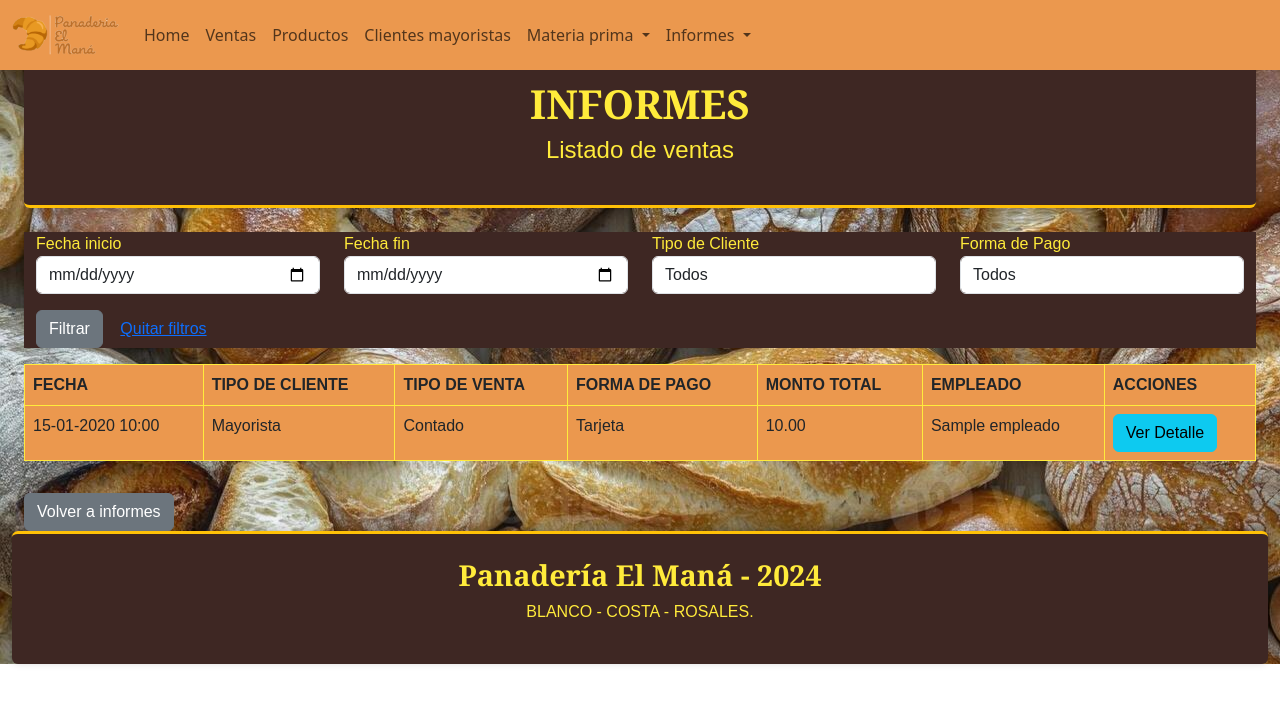
After one commit to costadonato/gestion_panaderia, a Django app: page /informes/ventas in a window 1280 px wide. The commit adds this page. Shown: the top 704 px of the page. Run offline with Django 5.2, Linux system fonts and the light colour scheme; tables that the repository leaves empty hold one stand-in row (values such as "Sample post").

Commit message:
agrego informes de ventas, y prod faltantes

```diff
--- a/apps/informe/templates/informe/home_informes.html
+++ b/apps/informe/templates/informe/home_informes.html
@@ -19,7 +19,7 @@
                         <div class="card-body">
                             <h5 class="card-title">Ventas</h5>
                             <p class="card-text">Explora todas las ventas realizadas por la panadería, con diferentes filtros para una mejor búsqueda.</p>
-                            <a href="{% url 'producto:lista_productos' %}" class="btn btn-success">ACCEDER</a>
+                            <a href="{% url 'informe:informe_ventas' %}" class="btn btn-success">ACCEDER</a>
                         </div>
                     </div>
                 </div>
@@ -59,7 +59,7 @@
                         <div class="card-body">
                             <h5 class="card-title">Productos faltantes</h5>
                             <p class="card-text">Listado sobre los productos en escasez, se necesita producir más!</p>
-                            <a href="{% url 'proveedor:lista_proveedor' %}" class="btn btn-success">ACCEDER</a>
+                            <a href="{% url 'informe:prod_faltantes' %}" class="btn btn-success">ACCEDER</a>
                         </div>
                     </div>
                 </div>
--- /dev/null
+++ b/apps/informe/templates/informe/informe_ventas.html
@@ -0,0 +1,81 @@
+{% extends "base/base.html" %}
+{% block titulo %}Listado de Ventas{% endblock %}
+{% block contenido_principal %}
+<div class="container-fluid mt-5">
+    <div class="container-fluid text-center rounded cab mt-5">
+        <header id="home">
+            <h1>INFORMES</h1>
+            <h2>Listado de ventas</h2>
+        </header>
+    </div>
+
+    <!-- Formulario de Filtros -->
+    <div class="container-fluid mt-4 detalle">
+        <form action="{% url 'informe:informe_ventas_filtradas' %}" method="POST">
+            {% csrf_token %}
+            <div class="row">
+                <div class="col-md-3">
+                    <label for="fec_inicio">Fecha inicio</label>
+                    <input type="date" name="fec_inicio" id="fec_inicio" class="form-control">
+                </div>
+                <div class="col-md-3">
+                    <label for="fec_fin">Fecha fin</label>
+                    <input type="date" name="fec_fin" id="fec_fin" class="form-control">
+                </div>
+                <div class="col-md-3">
+                    <label for="tipo_cliente">Tipo de Cliente</label>
+                    <select id="tipo_cliente" name="tipo_cliente" class="form-control">
+                        <option value="">Todos</option>
+                        <option value="Mayorista">Mayorista</option>
+                        <option value="Final">Consumidor final</option>
+                    </select>
+                </div>
+                <div class="col-md-3">
+                    <label for="forma_pago">Forma de Pago</label>
+                    <select id="forma_pago" name="forma_pago" class="form-control">
+                        <option value="">Todos</option>
+                        <option value="Tarjeta">Tarjeta</option>
+                        <option value="Efectivo">Efectivo</option>
+                    </select>
+                </div>
+            </div>
+            <div class="mt-3">
+                <button type="submit" class="btn btn-secondary">Filtrar</button>
+                <a href="{% url 'informe:informe_ventas' %}" class="btn btn-link">Quitar filtros</a>
+            </div>
+        </form>
+    </div>
+
+    <!-- Tabla de Ventas -->
+    <table class="table table-bordered mt-3">
+        <thead>
+            <tr>
+                <th>FECHA</th>
+                <th>TIPO DE CLIENTE</th>
+                <th>TIPO DE VENTA</th>
+                <th>FORMA DE PAGO</th>
+                <th>MONTO TOTAL</th>
+                <th>EMPLEADO</th>
+                <th>ACCIONES</th>
+            </tr>
+        </thead>
+        <tbody>
+            {% for venta in ventas %}
+                <tr>
+                    <td>{{ venta.fecha_venta|date:"d-m-Y h:i" }}</td>
+                    <td>{{ venta.tipo_cliente }}</td>
+                    <td>{{ venta.tipo_venta }}</td>
+                    <td>{{ venta.forma_pago }}</td>
+                    <td>{{ venta.monto_total }}</td>
+                    <td>{{ venta.empleado.nombre_completo }}</td>
+                    <td>
+                        <a href="{% url 'venta:detalle_venta' venta.id %}" class="btn btn-info">Ver Detalle</a>
+                    </td>
+                </tr>
+            {% endfor %}
+        </tbody>
+    </table>
+
+    <a href="/informes/" class="btn btn-secondary mt-3">Volver a informes</a>
+</div>
+{% endblock %}
--- a/apps/informe/urls.py
+++ b/apps/informe/urls.py
@@ -1,9 +1,12 @@
 from django.urls import path
 from django.views.generic import TemplateView
 
-from apps.producto import views
+from apps.informe import views
 
 app_name = 'informe'
 urlpatterns = [
-    path('',TemplateView.as_view(template_name='informe/home_informes.html') , name='informes')
+    path('',TemplateView.as_view(template_name='informe/home_informes.html') , name='informes'),
+    path('ventas/filtradas', views.informe_ventas_filtradas, name='informe_ventas_filtradas'),
+    path('ventas', views.informe_ventas, name='informe_ventas'),
+    path('prod_faltantes', views.informe_productos_faltantes, name='prod_faltantes')
 ]
--- a/apps/informe/views.py
+++ b/apps/informe/views.py
@@ -1,3 +1,35 @@
+from xml.dom.minidom import Document
+
+from django.db.models import F
 from django.shortcuts import render
 
+from apps.producto.models import Producto
+from apps.venta.models import Venta
+
 # Create your views here.
+def informe_ventas(request):
+    ventas = Venta.objects.all()[:100]
+    return render(request, 'informe/informe_ventas.html', {'ventas': ventas})
+
+def informe_ventas_filtradas(request):
+    ventas = Venta.objects.all()
+
+    if request.method == 'POST':
+        fecha_inicio = request.POST.get('fec_inicio')
+        fecha_fin = request.POST.get('fec_fin')
+        tipo_cliente = request.POST.get('tipo_cliente')
+        forma_pago = request.POST.get('forma_pago')
+
+        if fecha_inicio and fecha_fin:
+            ventas = ventas.filter(fecha_venta__range=(fecha_inicio, fecha_fin))
+        if tipo_cliente:
+            ventas = ventas.filter(tipo_cliente=tipo_cliente)
+        if forma_pago:
+            ventas = ventas.filter(forma_pago=forma_pago)
+
+    return render(request, 'informe/informe_ventas.html', {'ventas': ventas})
+
+def informe_productos_faltantes(request):
+    productos = Producto.objects.all()
+    productos_faltantes = productos.filter(cantidad__lt = F('cantidadMinima'))
+    return render(request, 'informe/informe_productos_faltantes.html', {'productos_faltantes': productos_faltantes})
--- a/apps/pedido/forms.py
+++ b/apps/pedido/forms.py
@@ -1,4 +1,4 @@
-# apps/materia_prima/forms.py
+
 
 from django import forms
 from django.forms import inlineformset_factory
--- a/templates/base/base.html
+++ b/templates/base/base.html
@@ -187,10 +187,6 @@
 
 </footer>
 
-
-
-
-
         </div>
         {% block javascript %}
         {% endblock %}
```
Also changed, not shown: apps/informe/templates/informe/informe_productos_faltantes.html (added, +61 -0 lines).
